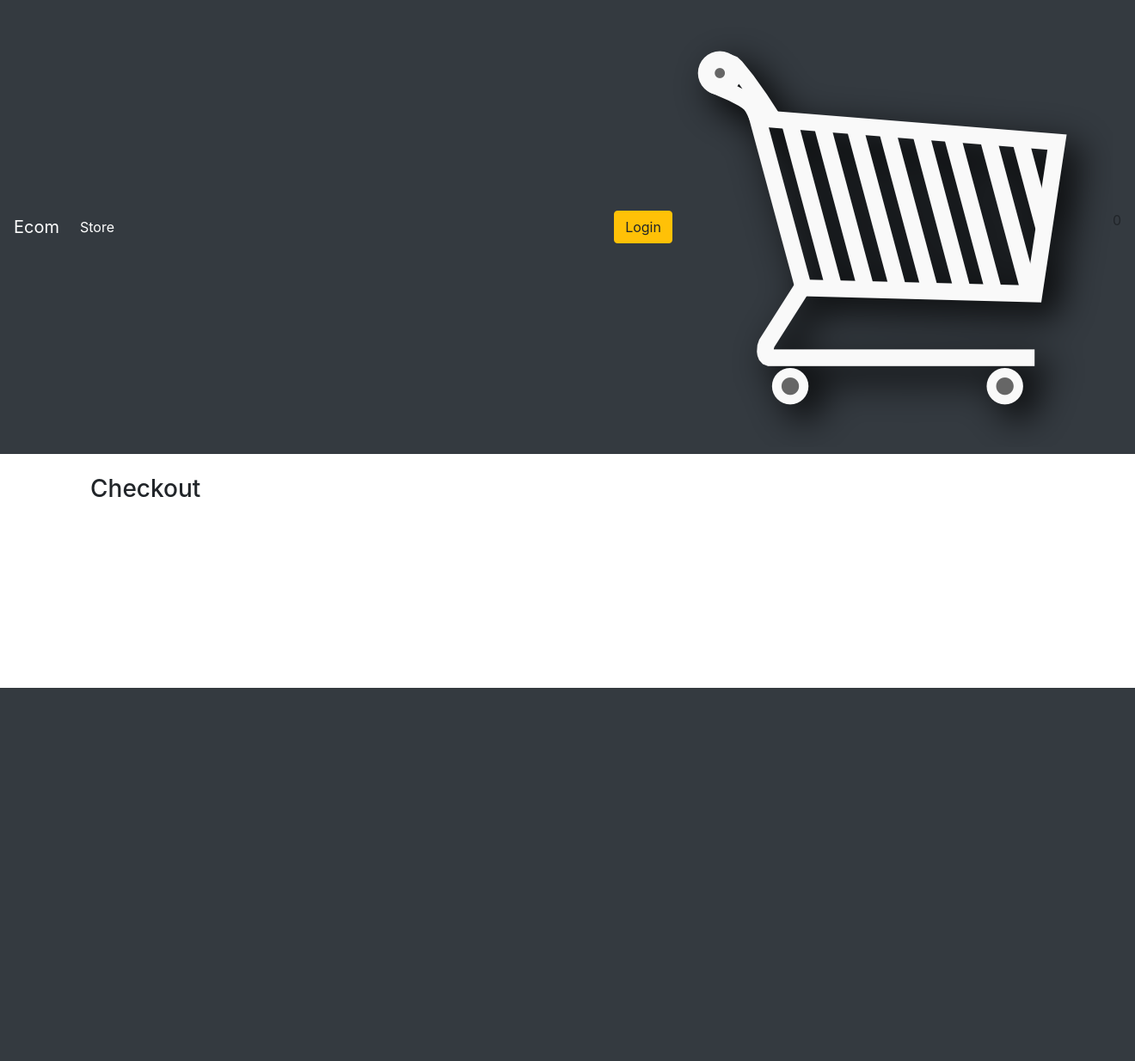
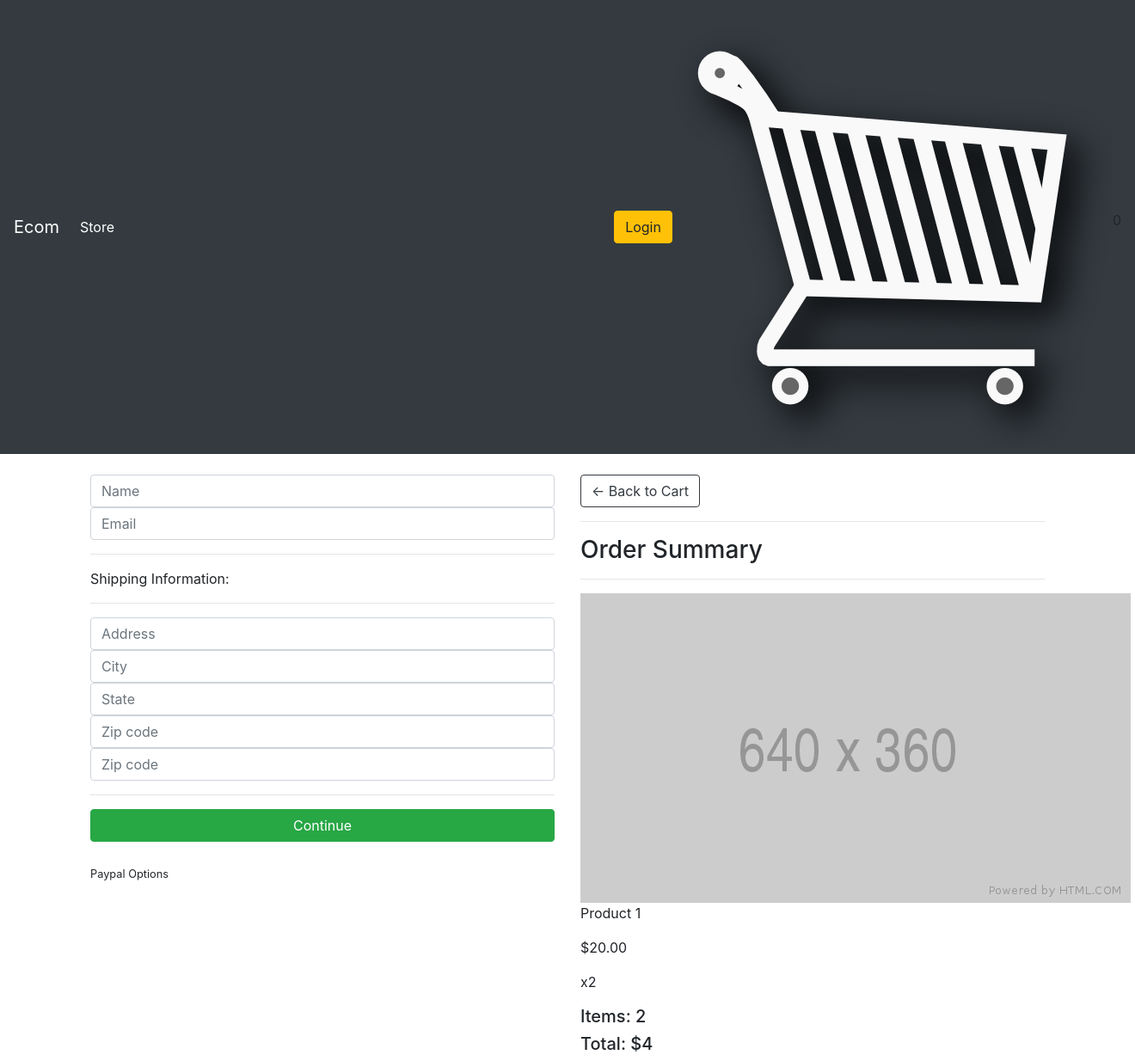
Before and after one commit to nikita808/django_project, a Django app: template shop/store/templates/store/checkout.html in a window 1320 px wide. Shown: the whole page at 86% size. Before the commit the page ends 800 px from the top, so only its background shows below. Run offline with Django 3.2, Linux system fonts and the light colour scheme; the template is opened without the code that fills it, so the values that code supplies are empty; some libraries are stand-ins or nearby versions.

Commit message:
initial setup (full)

```diff
--- a/shop/store/templates/store/checkout.html
+++ b/shop/store/templates/store/checkout.html
@@ -8,7 +8,69 @@
 </head>
 <body>
     {% block content %}
-        <h3>Checkout</h3>
+        <div class="row">
+		<div class="col-lg-6">
+			<div class="box-element" id="form-wrapper">
+				<form id="form">
+					<div id="user-info">
+						<div class="form-field">
+							<input required class="form-control" type="text" name="name" placeholder="Name">
+						</div>
+						<div class="form-field">
+							<input required class="form-control" type="email" name="email" placeholder="Email">
+						</div>
+					</div>
+
+					<div id="shipping-info">
+						<hr>
+						<p>Shipping Information:</p>
+						<hr>
+						<div class="form-field">
+							<input class="form-control" type="text" name="address" placeholder="Address">
+						</div>
+						<div class="form-field">
+							<input class="form-control" type="text" name="city" placeholder="City">
+						</div>
+						<div class="form-field">
+							<input class="form-control" type="text" name="state" placeholder="State">
+						</div>
+						<div class="form-field">
+							<input class="form-control" type="text" name="zipcode" placeholder="Zip code">
+						</div>
+						<div class="form-field">
+							<input class="form-control" type="text" name="country" placeholder="Zip code">
+						</div>
+					</div>
+
+					<hr>
+					<input id="form-button" class="btn btn-success btn-block" type="submit" value="Continue">
+				</form>
+			</div>
+
+			<br>
+			<div class="box-element hidden" id="payment-info">
+				<small>Paypal Options</small>
+			</div>
+
+		</div>
+
+		<div class="col-lg-6">
+			<div class="box-element">
+				<a  class="btn btn-outline-dark" href="{% url 'cart' %}">&#x2190; Back to Cart</a>
+				<hr>
+				<h3>Order Summary</h3>
+				<hr>
+				<div class="cart-row">
+					<div style="flex:2"><img class="row-image" src="{% static 'images/placeholder.png' %}"></div>
+					<div style="flex:2"><p>Product 1</p></div>
+					<div style="flex:1"><p>$20.00</p></div>
+					<div style="flex:1"><p>x2</p></div>
+				</div>
+				<h5>Items:   2</h5>
+				<h5>Total:   $4</h5>
+			</div>
+		</div>
+	</div>
     {% endblock content %}
 </body>
 </html>
```
Also changed, not shown: shop/store/templates/store/cart.html (+48 -1 lines), shop/static/images/arrow_down.png (added), shop/static/images/arrow_up.png (added).
